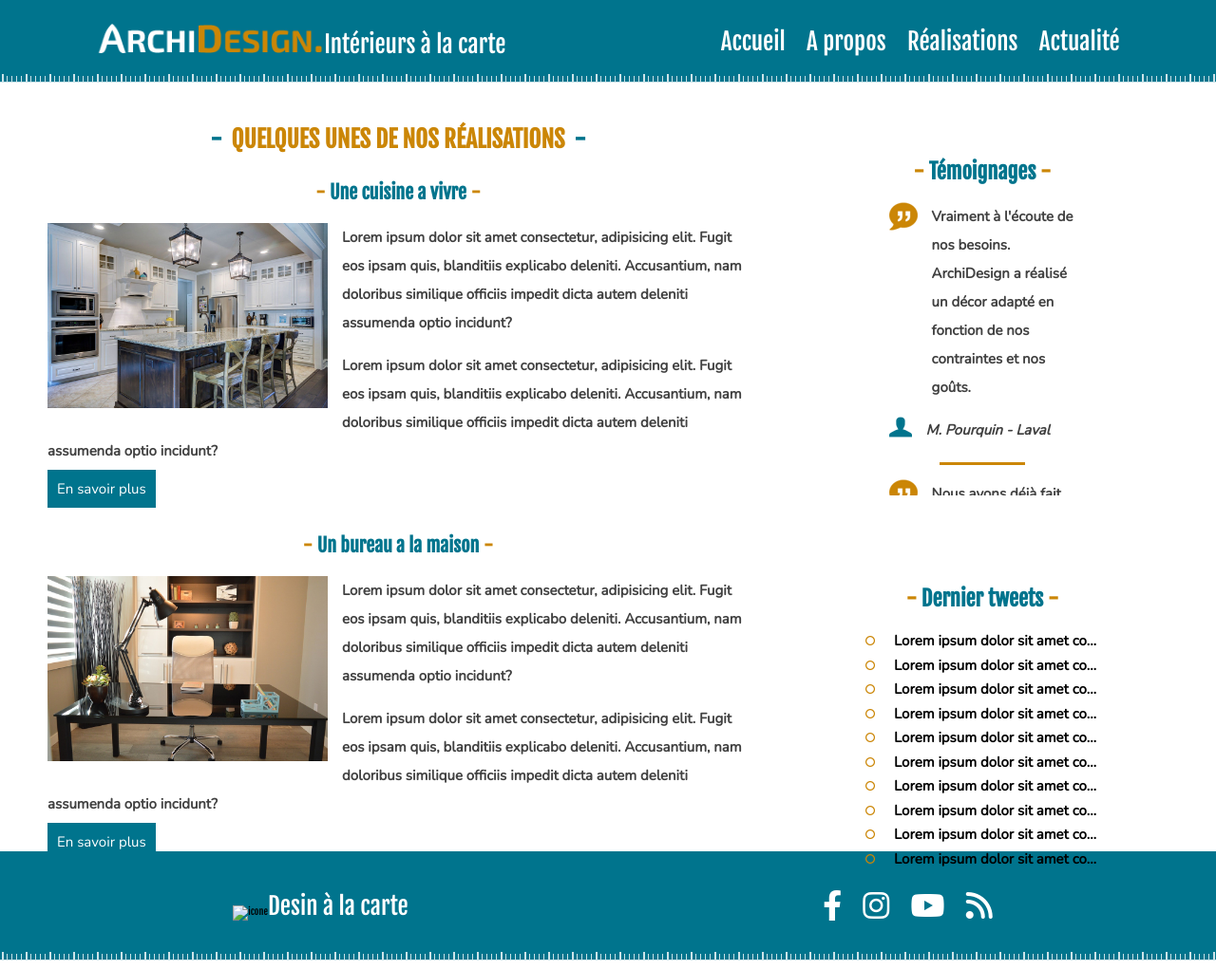
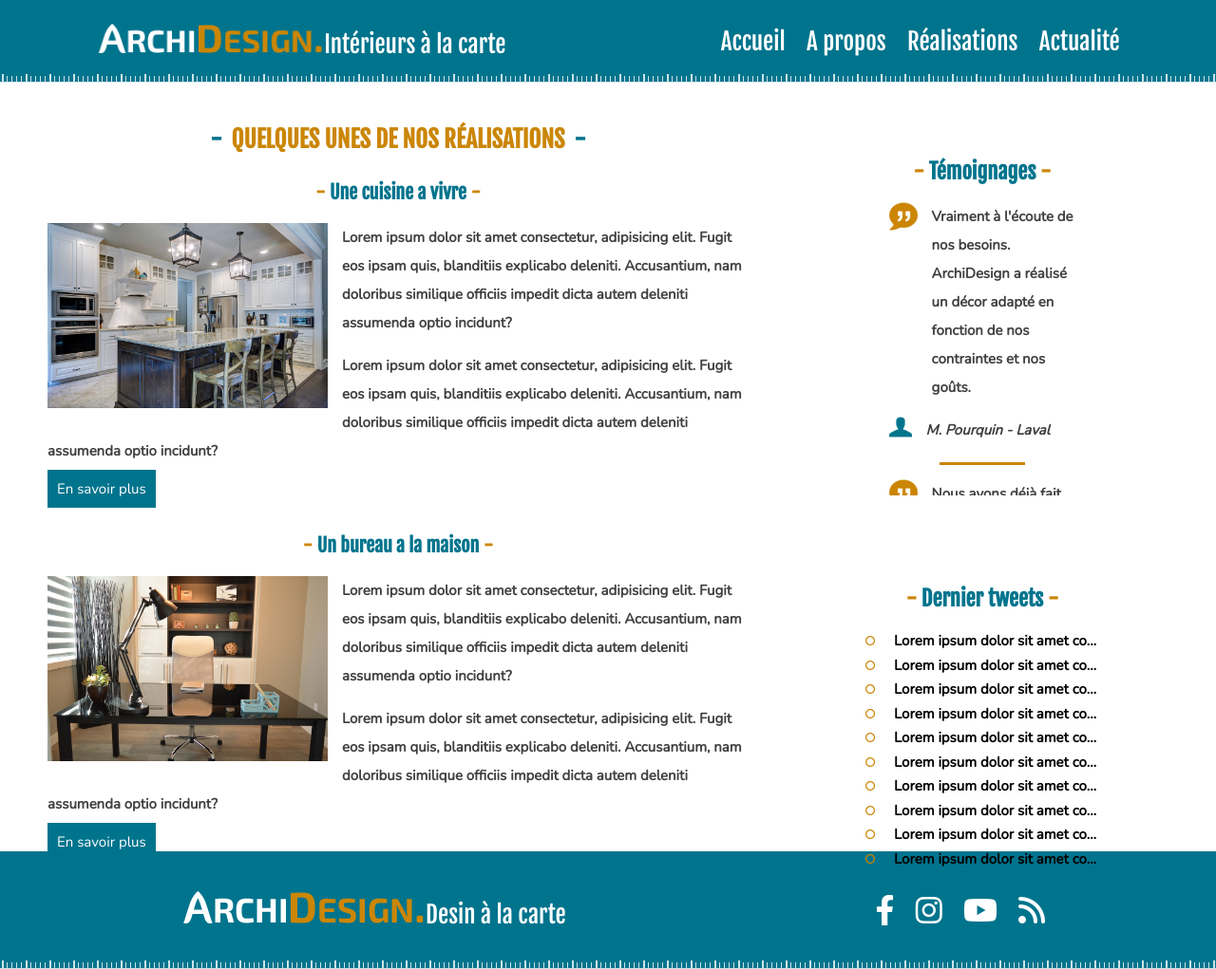
Before and after one commit to LorenzoDv/Archi-design-website, a plain HTML site: page actu.html in a window 1280 px wide. Shown: the whole page at 95% size. Drawn offline with nearby package versions, Linux system fonts and the light colour scheme; the site is published under a folder, as on GitHub Pages, so addresses that start at the root find nothing.

Commit message:
Update actu.html
Patch logo.png

```diff
--- a/actu.html
+++ b/actu.html
@@ -132,7 +132,7 @@
 
         <div class="footer1">
             <div class="logo1">
-                <img src="/img/logo.png" alt="icone">
+                <img src="./img/logo.png" alt="icone">
                 <p>Desin à la carte</p>
             </div>
             <div class="reseaux">
```
